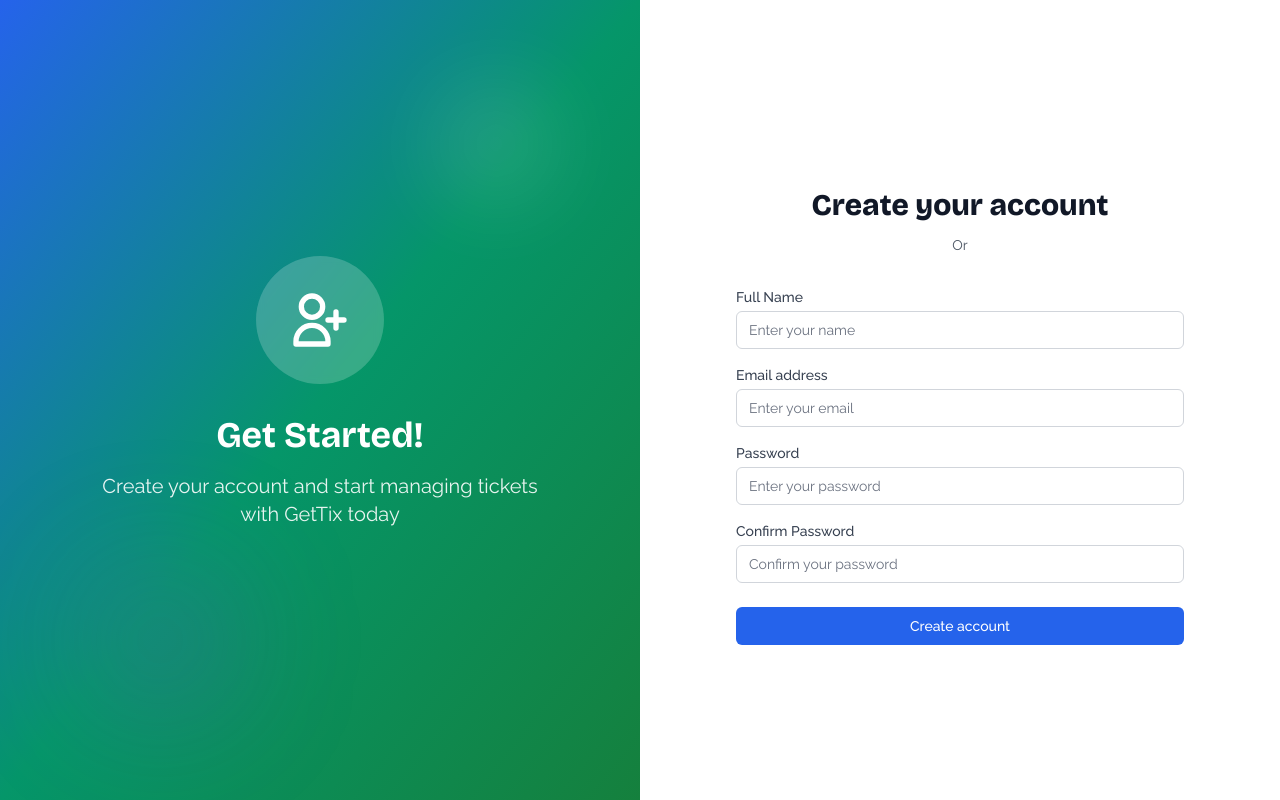
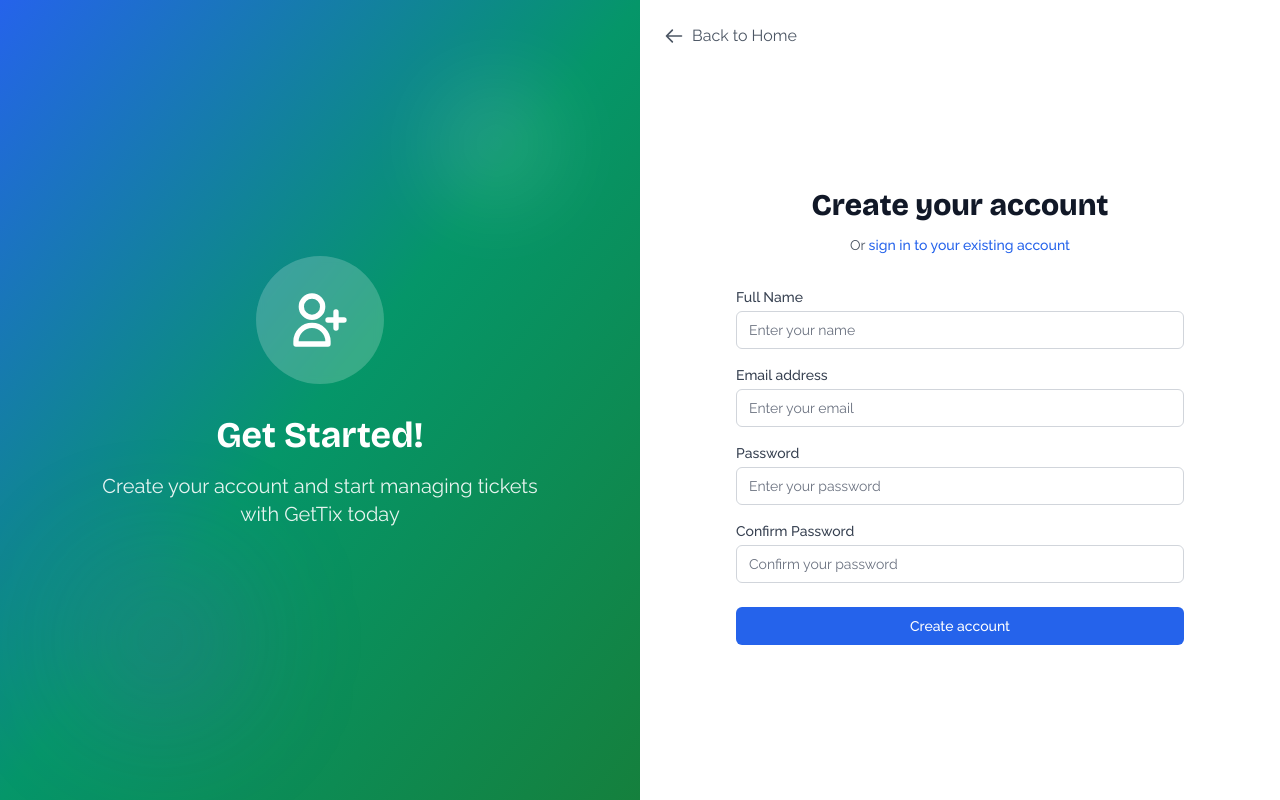
Before and after one commit to hokage-learn/event-management-multi-app-twig, a Vue app in the folder get-tix-vue/: page /auth/signup in a window 1280 px wide. Built offline with nearby package versions, Linux system fonts and the light colour scheme.

Commit message:
Fix router components: Use lowercase hyphenated syntax for router-link and router-view

```diff
--- a/get-tix-vue/src/App.vue
+++ b/get-tix-vue/src/App.vue
@@ -1,7 +1,7 @@
 <script setup></script>
 
 <template>
-  <RouterView />
+  <router-view />
 </template>
 
 <style scoped></style>
--- a/get-tix-vue/src/views/LoginPage.vue
+++ b/get-tix-vue/src/views/LoginPage.vue
@@ -2,7 +2,6 @@
 import { ref } from 'vue'
 import { useRouter } from 'vue-router'
 import { useAuthStore } from '@/stores/auth'
-import { Link } from 'vue-router'
 
 const router = useRouter()
 const authStore = useAuthStore()
@@ -76,12 +75,12 @@ const handleSubmit = async (e) => {
     <!-- Right Side - Form -->
     <div class="flex-1 flex items-center justify-center py-12 px-4 sm:px-6 lg:px-8 relative">
       <!-- Back Link -->
-      <Link to="/" class="absolute top-6 left-6 flex items-center text-gray-600 hover:text-primary transition-colors">
+      <router-link to="/" class="absolute top-6 left-6 flex items-center text-gray-600 hover:text-primary transition-colors">
         <svg class="w-5 h-5 mr-2" fill="none" stroke="currentColor" viewBox="0 0 24 24">
           <path stroke-linecap="round" stroke-linejoin="round" stroke-width="2" d="M10 19l-7-7m0 0l7-7m-7 7h18" />
         </svg>
         Back to Home
-      </Link>
+      </router-link>
 
       <div class="max-w-md w-full space-y-8">
         <!-- Mobile Logo -->
@@ -102,9 +101,9 @@ const handleSubmit = async (e) => {
           </h2>
           <p class="mt-2 text-sm text-gray-600">
             Or
-            <Link to="/auth/signup" class="font-medium text-primary hover:text-primary-hover">
+            <router-link to="/auth/signup" class="font-medium text-primary hover:text-primary-hover">
               create a new account
-            </Link>
+            </router-link>
           </p>
         </div>
 
--- a/get-tix-vue/src/views/SignupPage.vue
+++ b/get-tix-vue/src/views/SignupPage.vue
@@ -2,7 +2,6 @@
 import { ref } from 'vue'
 import { useRouter } from 'vue-router'
 import { useAuthStore } from '@/stores/auth'
-import { Link } from 'vue-router'
 
 const router = useRouter()
 const authStore = useAuthStore()
@@ -84,12 +83,12 @@ const handleSubmit = async (e) => {
     <!-- Right Side - Form -->
     <div class="flex-1 flex items-center justify-center py-12 px-4 sm:px-6 lg:px-8 relative">
       <!-- Back Link -->
-      <Link to="/" class="absolute top-6 left-6 flex items-center text-gray-600 hover:text-primary transition-colors">
+      <router-link to="/" class="absolute top-6 left-6 flex items-center text-gray-600 hover:text-primary transition-colors">
         <svg class="w-5 h-5 mr-2" fill="none" stroke="currentColor" viewBox="0 0 24 24">
           <path stroke-linecap="round" stroke-linejoin="round" stroke-width="2" d="M10 19l-7-7m0 0l7-7m-7 7h18" />
         </svg>
         Back to Home
-      </Link>
+      </router-link>
 
       <div class="max-w-md w-full space-y-8">
         <!-- Mobile Logo -->
@@ -110,9 +109,9 @@ const handleSubmit = async (e) => {
           </h2>
           <p class="mt-2 text-sm text-gray-600">
             Or
-            <Link to="/auth/login" class="font-medium text-primary hover:text-primary-hover">
+            <router-link to="/auth/login" class="font-medium text-primary hover:text-primary-hover">
               sign in to your existing account
-            </Link>
+            </router-link>
           </p>
         </div>
 
```
